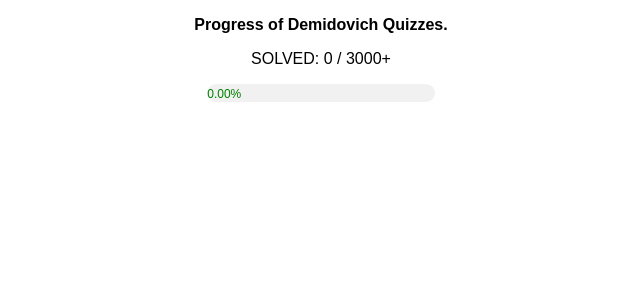
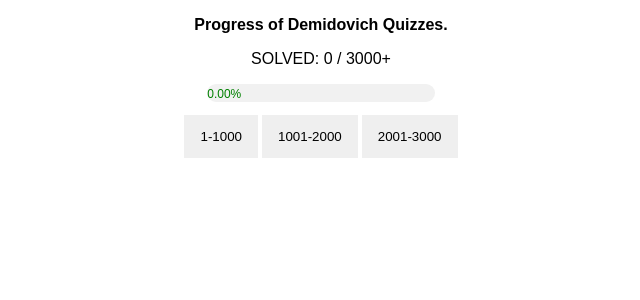
Before and after one commit to kylin-zhuo/home, a Flask app: template templates/demidovich.html in a window 1280 px wide. Shown: the top 300 px of the page, without its empty margins (319-959 px from the left). Run offline with Flask 2, Linux system fonts and the light colour scheme; the template is opened without the code that fills it, so the values that code supplies are empty; some libraries are stand-ins or nearby versions.

Commit message:
demi 09/13

```diff
--- a/data/demidovich/log.txt
+++ b/data/demidovich/log.txt
@@ -1 +1 @@
-{"2020-09-11": "1,2,3,4,5,6,11,12,13,14,15,17,16,44,45,46,47,48,49,50,25,26,51,52,63,64,65,67,71,72,75,73,74,80,81,82", "2020-09-12": "86,87,88,89,85,84,83,101,103,106,125,126,127,132,133,131"}
+{"2020-09-11": "1,2,3,4,5,6,11,12,13,14,15,17,16,44,45,46,47,48,49,50,25,26,51,52,63,64,65,67,71,72,75,73,74,80,81,82", "2020-09-12": "86,87,88,89,85,84,83,101,103,106,125,126,127,132,133,131", "2020-09-13": "166,167,168,179,172"}
--- a/data/demidovich/solved.txt
+++ b/data/demidovich/solved.txt
@@ -1 +1 @@
-[1, 2, 3, 4, 5, 6, 11, 12, 13, 14, 15, 16, 17, 25, 26, 44, 45, 46, 47, 48, 49, 50, 51, 52, 63, 64, 65, 67, 71, 72, 73, 74, 75, 80, 81, 82, 83, 84, 85, 86, 87, 88, 89, 101, 103, 106, 125, 126, 127, 131, 132, 133]
+[1, 2, 3, 4, 5, 6, 11, 12, 13, 14, 15, 16, 17, 25, 26, 44, 45, 46, 47, 48, 49, 50, 51, 52, 63, 64, 65, 67, 71, 72, 73, 74, 75, 80, 81, 82, 83, 84, 85, 86, 87, 88, 89, 101, 103, 106, 125, 126, 127, 131, 132, 133, 166, 167, 168, 172, 179]
--- a/templates/demidovich.html
+++ b/templates/demidovich.html
@@ -16,6 +16,20 @@
       	<a>{{'%0.2f'|format(solved|length/30.0)}}%</a>
       </div>
     </div>
+
+
+	<div class="tab">
+	  <button class="tablinks" id="tab1" onclick="openSlide(event, 1)">1-1000</button>
+	  <button class="tablinks" id="tab2" onclick="openSlide(event, 2)">1001-2000</button>
+	  <button class="tablinks" id="tab3" onclick="openSlide(event, 3)">2001-3000</button>
+
+	<div>
+		<div id="gridContainer">
+		</div>
+	</div>
+
+	</div>
+
 
 	<script type="text/javascript">
 
@@ -47,9 +61,11 @@
 
 		// var record = JSON.parse(demidovich);
 
-		function createQuestionsGrid(start, rows, cols, callback) {
+		function createQuestionsGrid(start, rows, cols, id, callback) {
 		    var i = start;
 		    var grid = document.createElement('table');
+		    // var grid = document.getElementById(id);
+		    grid.id = id;
 		    grid.className = 'grid';
 		    for (var r = 0; r < rows; ++r) {
 		        var tr = grid.appendChild(document.createElement('tr'));
@@ -105,17 +121,88 @@
 		var numRows = 25;
 		var numCols = 40;
 
-		var grid1 = createQuestionsGrid(0, numRows, numCols, clickEvent);
-		var grid2 = createQuestionsGrid(1000, numRows, numCols, clickEvent);
-		var grid3 = createQuestionsGrid(2000, numRows, numCols, clickEvent);
+		var grid1 = createQuestionsGrid(0, numRows, numCols, "grid1", clickEvent);
+		var grid2 = createQuestionsGrid(1000, numRows, numCols, "grid2", clickEvent);
+		var grid3 = createQuestionsGrid(2000, numRows, numCols, "grid3", clickEvent);
 
-		document.body.appendChild(grid1);
-		document.body.appendChild(grid2);
-		document.body.appendChild(grid3);
+		document.getElementById("gridContainer").appendChild(grid1);
+		document.getElementById("gridContainer").appendChild(grid2);
+		document.getElementById("gridContainer").appendChild(grid3);
+
+		grid2.style.display = "none";
+		grid3.style.display = "none";
+
+
+		function openSlide(evt, whichOne) {
+			// Declare all variables
+			var i, grids, tablinks;
+
+			// Get all elements with class="tabcontent" and hide them
+			grids = document.getElementsByClassName("grid");
+			for (i = 0; i < grids.length; i++) {
+				grids[i].style.display = "none";
+			}
+
+			// Get all elements with class="tablinks" and remove the class "active"
+			tablinks = document.getElementsByClassName("tablinks");
+			for (i = 0; i < tablinks.length; i++) {
+				tablinks[i].className = tablinks[i].className.replace(" active", "");
+			}
+
+			// Show the current tab, and add an "active" class to the button that opened the tab
+			document.getElementById("grid" + whichOne).style.display = "";
+			evt.currentTarget.className += " active";
+		}
+
+		// openSlide(1);
+
+
+		// document.getElementById("tab1").addEventListener("click", openSlide(event, 1));
+		// document.getElementById("tab1").addEventListener("click", openSlide(event, 2));
+		// 		document.getElementById("tab1").addEventListener("click", openSlide(event, 3));
+
+
 
 	</script>
 
+
 	<style type="text/css">
+
+		.tab {
+			position: position;
+			margin: auto;
+			text-align: center;
+			padding-top: 13px;
+			top: 0;
+			right: 0;
+		}
+
+		/* Style the buttons that are used to open the tab content */
+		.tab button {
+			border: none;
+			outline: none;
+			cursor: pointer;
+			padding: 14px 16px;
+			transition: 0.3s;
+		}
+
+		/* Change background color of buttons on hover */
+		.tab button:hover {
+			background-color: #ddd;
+		}
+
+		/* Create an active/current tablink class */
+		.tab button.active {
+			background-color: #ccc;
+		}
+
+		/* Style the tab content */
+		.tabcontent {
+			display: none;
+			padding: 6px 12px;
+			border: 1px solid #ccc;
+			border-top: none;
+		}
 
 		.grid {
 			margin:1em auto;
@@ -166,7 +253,7 @@
 
 		#pbar {
 			width: 18%;
-			/*text-align: center;*/
+			text-align: center;
 			position: relative;
 			left: 0;
 			right: 0;
```
